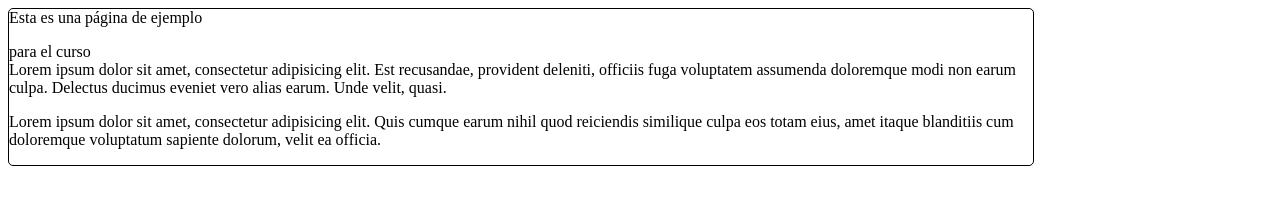
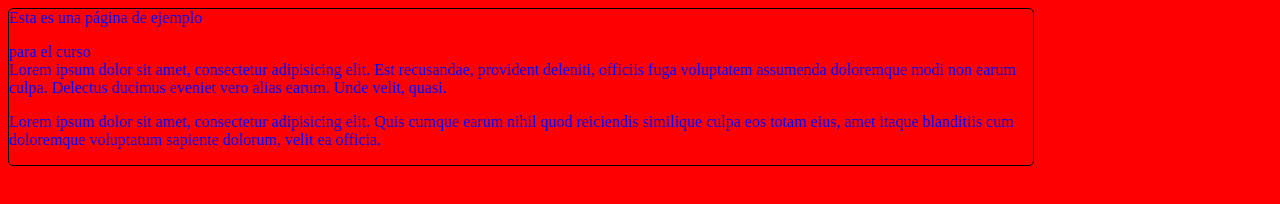
Before and after one commit to MSoots/Curso-, a plain HTML site: page index.html in a window 1280 px wide. Drawn offline with Linux system fonts and the light colour scheme.

Commit message:
Letra azul y fondo rojo

```diff
--- a/css/estilos.css
+++ b/css/estilos.css
@@ -1,6 +1,8 @@
 body
 {
+	background: red;
 	border: 1px solid black;
 	border-radius: 5px;
+	color: blue;
 	max-width: 1024px;
 }
```
